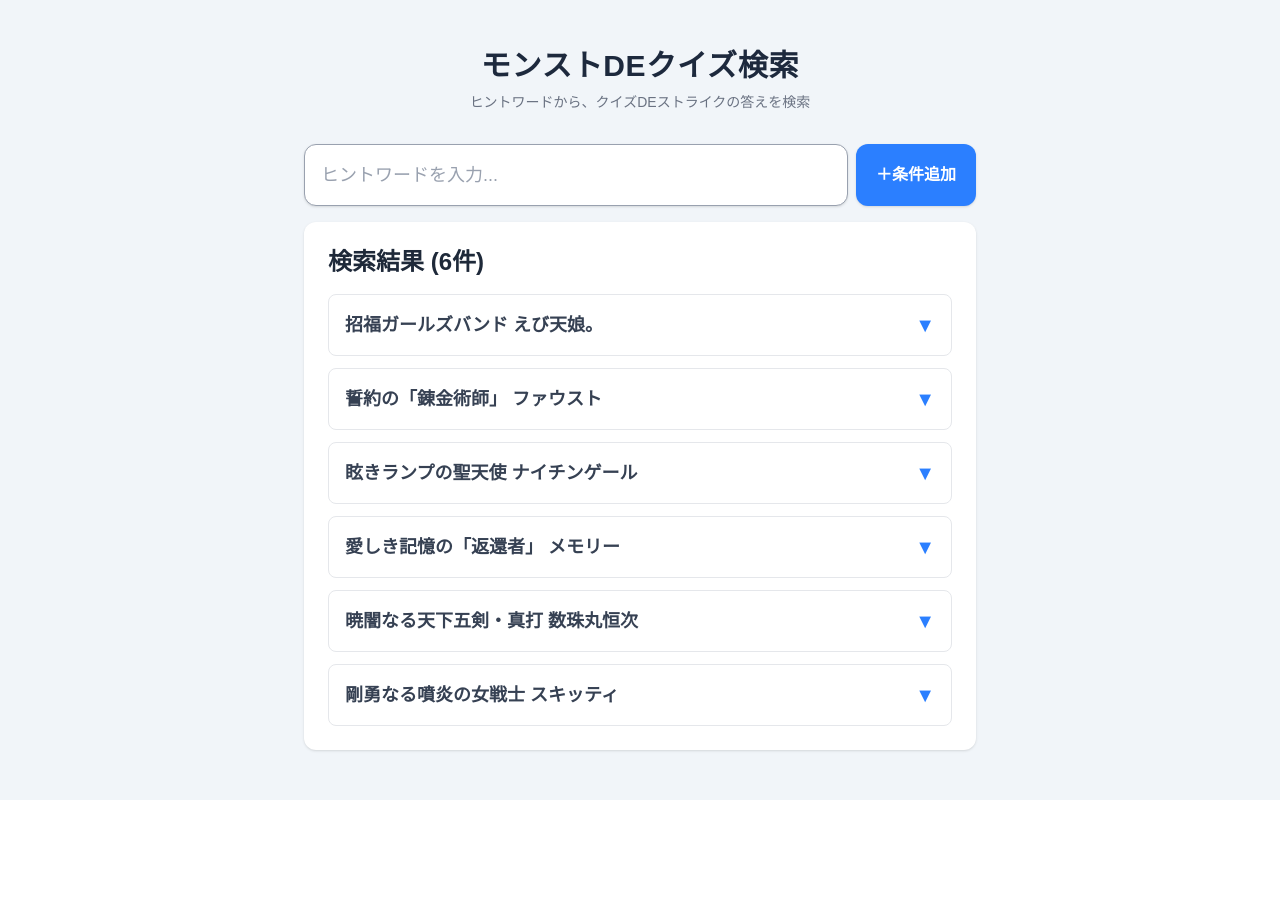
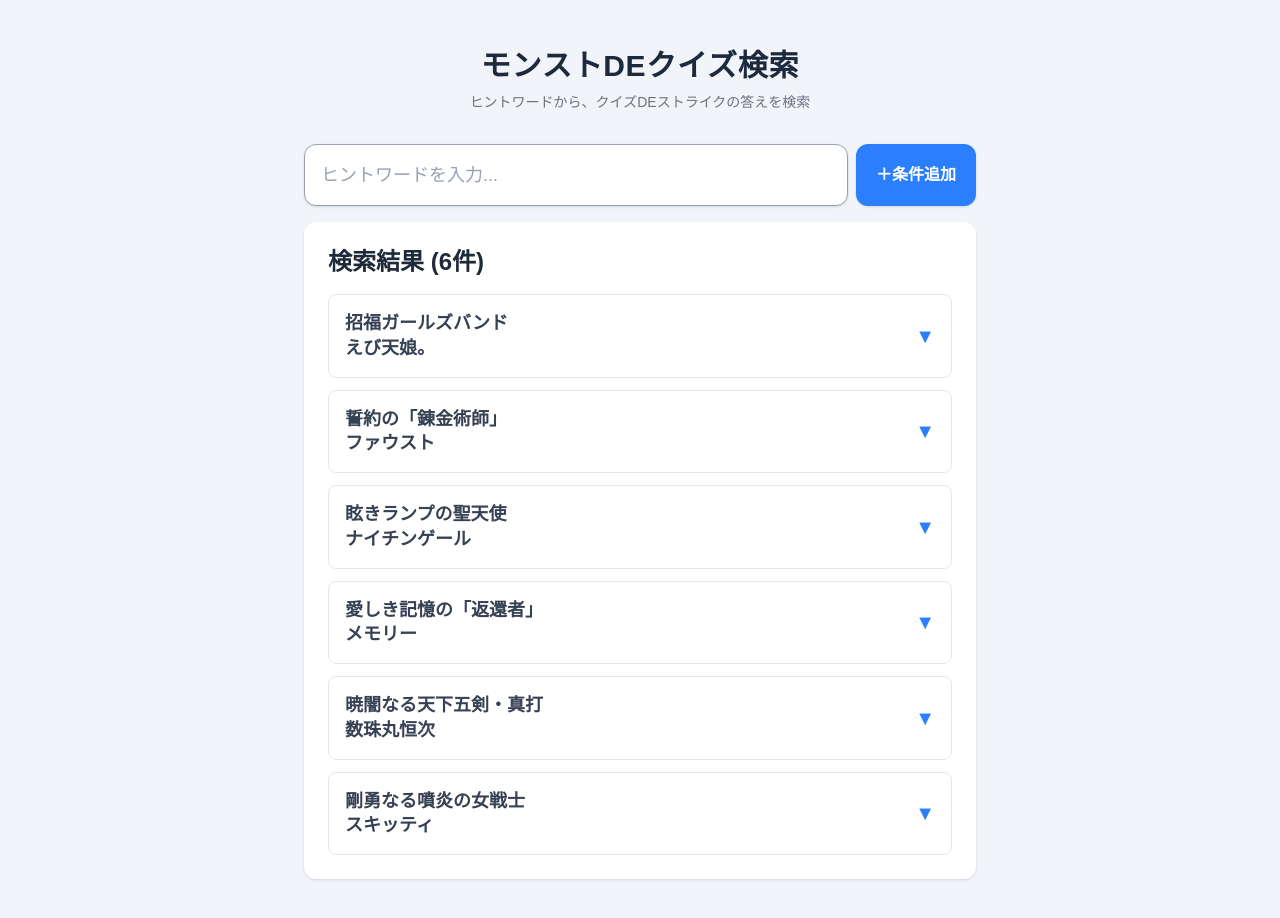
Before and after one commit to ToTo532/monst-quiz-search, a Next.js app: page / in a window 1280 px wide. Shown: the top 918 px of the page. Before the commit the page ends 800 px from the top, so only its background shows below. Built offline with nearby package versions, Linux system fonts and the light colour scheme.

Commit message:
update data

```diff
--- a/components/ResultList.tsx
+++ b/components/ResultList.tsx
@@ -26,7 +26,6 @@
     }
   };
 
-  // ★表示したいカテゴリーの順番をあらかじめ定義しておくよ！
   const categoryOrder = ["プロフィール", "イラスト", "ステータス"];
 
   return (
@@ -50,6 +49,9 @@
             });
           }
 
+          // ★「答え」の中にある全角スペースと半角スペースを、すべて改行コード（\n）に置き換える処理だよ！
+          const formattedAnswer = quiz.answer.replace(/[\s ]+/g, "\n");
+
           return (
             <div
               key={quiz.answer}
@@ -59,12 +61,13 @@
                   : "border-gray-200 bg-white hover:bg-blue-50 hover:border-blue-300"
               }`}
             >
-              {/* キャラ名 */}
+              {/* キャラ名（アコーディオンのヘッダー） */}
               <div
                 onClick={() => handleCardClick(quiz)}
                 className="flex items-center justify-between p-4 font-bold text-lg text-gray-700 cursor-pointer select-none"
               >
-                <span>{quiz.answer}</span>
+                {/* ★ whitespace-pre-line を追加して、\n で綺麗に改行されるようにしたよ！ */}
+                <span className="whitespace-pre-line leading-snug">{formattedAnswer}</span>
                 <span className={`text-xl text-blue-500 transition-transform duration-200 ${isOpen ? "rotate-180" : ""}`}>
                   ▼
                 </span>
@@ -73,22 +76,17 @@
               {/* パカッと開くヒント一覧 */}
               {isOpen && (
                 <div className="border-t border-blue-200 bg-slate-900 p-6 text-white space-y-4">
-                  {/* ★定義した順番（プロフィール ➔ イラスト ➔ ステータス）でループを回す */}
                   {categoryOrder.map((category) => {
-                    // そのカテゴリーのヒント一覧（無ければ空の配列にする）
                     const texts = groupedHints[category] || [];
 
                     return (
                       <div key={category} className="border-b border-slate-800 pb-3 last:border-0 last:pb-0">
-                        {/* カテゴリーの見出し */}
                         <h4 className="mb-2 font-bold text-blue-400 text-xs tracking-wider">
                           【{category}】
                         </h4>
 
-                        {/* ヒント一覧の表示 */}
                         <ul className="space-y-1">
                           {texts.length > 0 ? (
-                            // 要素がある場合は普通に全件出力
                             texts.map((text, index) => (
                               <li key={index} className="flex items-start gap-2 text-sm text-slate-200">
                                 <span className="text-blue-500 font-bold">•</span>
@@ -96,7 +94,6 @@
                               </li>
                             ))
                           ) : (
-                            // ★要素が無い場合は「 - 」だけを出力！
                             <li className="flex items-start gap-2 text-sm text-slate-400">
                               <span className="text-gray-600 font-bold">•</span>
                               <span>-</span>
--- a/data/quizzes.json
+++ b/data/quizzes.json
@@ -1,6 +1,6 @@
 [
   {
-    "answer": "招福ガールズバンド\r\nえび天娘。",
+    "answer": "招福ガールズバンド えび天娘。",
     "hints": [
       {
         "category": "プロフィール",
@@ -45,7 +45,7 @@
     ]
   },
   {
-    "answer": "誓約の「錬金術師」\r\nファウスト",
+    "answer": "誓約の「錬金術師」 ファウスト",
     "hints": [
       {
         "category": "ステータス",
@@ -90,7 +90,7 @@
     ]
   },
   {
-    "answer": "眩きランプの聖天使\r\nナイチンゲール",
+    "answer": "眩きランプの聖天使 ナイチンゲール",
     "hints": [
       {
         "category": "ステータス",
@@ -135,7 +135,7 @@
     ]
   },
   {
-    "answer": "愛しき記憶の「返還者」\r\nメモリー",
+    "answer": "愛しき記憶の「返還者」 メモリー",
     "hints": [
       {
         "category": "ステータス",
@@ -180,7 +180,7 @@
     ]
   },
   {
-    "answer": "暁闇なる天下五剣・真打\r\n数珠丸恒次",
+    "answer": "暁闇なる天下五剣・真打 数珠丸恒次",
     "hints": [
       {
         "category": "イラスト",
@@ -225,7 +225,7 @@
     ]
   },
   {
-    "answer": "剛勇なる噴炎の女戦士\r\nスキッティ",
+    "answer": "剛勇なる噴炎の女戦士 スキッティ",
     "hints": [
       {
         "category": "ステータス",
```
Also changed, not shown: 1 other file (tests, documents, lock files or other folders).
